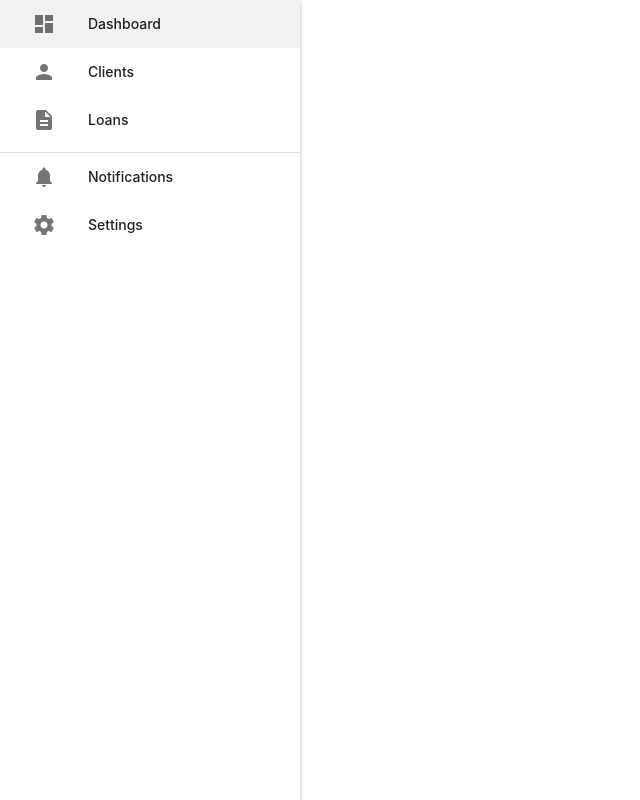
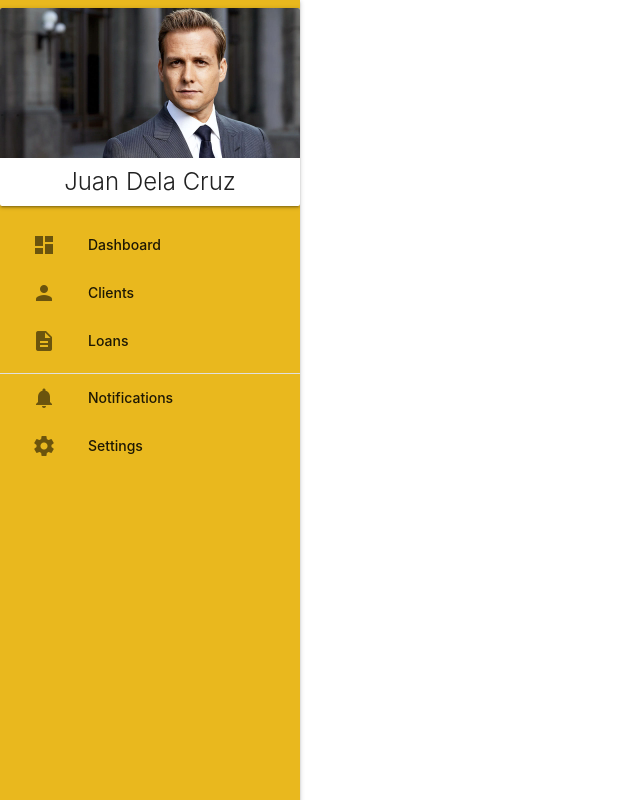
Before and after one commit to man-myth/credibility-scoring, a Vue app: page / in a window 1280 px wide. Shown: the whole page, without its empty margins (0-640 px from the left). Built offline with nearby package versions, Linux system fonts and the light colour scheme.

Commit message:
add side nav bar

```diff
--- a/src/components/sideNav.vue
+++ b/src/components/sideNav.vue
@@ -1,12 +1,23 @@
 <template>
     <div class="col s3">
         <ul id="slide-out" class="sidenav sidenav-fixed">
-
+            <li>
+                <div class="col s12">
+                    <div class="card">
+                        <div class="card-image">
+                            <img src="public/images/profile-pic.jpg" class="circle">
+                        </div>
+                        <div class="card-title center-align">Juan Dela Cruz</div>
+                    </div>
+                </div>
+            </li>
             <li></li>
             <li><a href="#!"><i class="material-icons">dashboard</i>Dashboard</a></li>
             <li><a href="#!"><i class="material-icons">person</i>Clients</a></li>
             <li><a href="#!"><i class="material-icons">description</i>Loans</a></li>
-            <li><div class="divider"></div></li>
+            <li>
+                <div class="divider"></div>
+            </li>
             <li><a href="#!"><i class="material-icons">notifications</i>Notifications</a></li>
             <li><a href="#!"><i class="material-icons">settings</i>Settings</a></li>
         </ul>
@@ -21,3 +32,10 @@ import { onMounted } from 'vue';
     //     // M.Sidenav.getInstance(elems)
     // })
 </script>
+<style>
+
+#slide-out{
+    background-color: #E9B81E;
+}
+
+</style>
```
Also changed, not shown: public/images/profile-pic.jpg (added).
